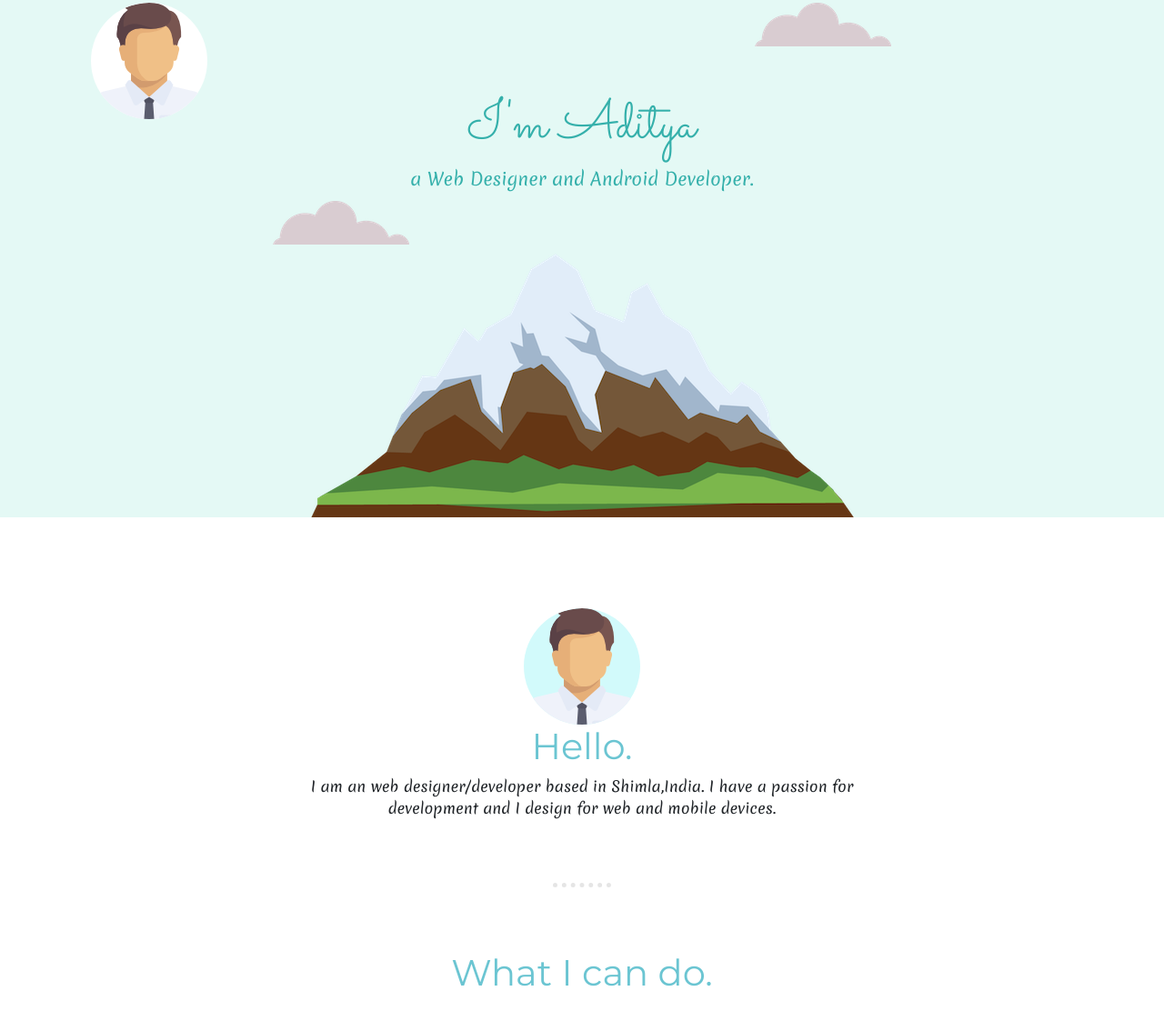
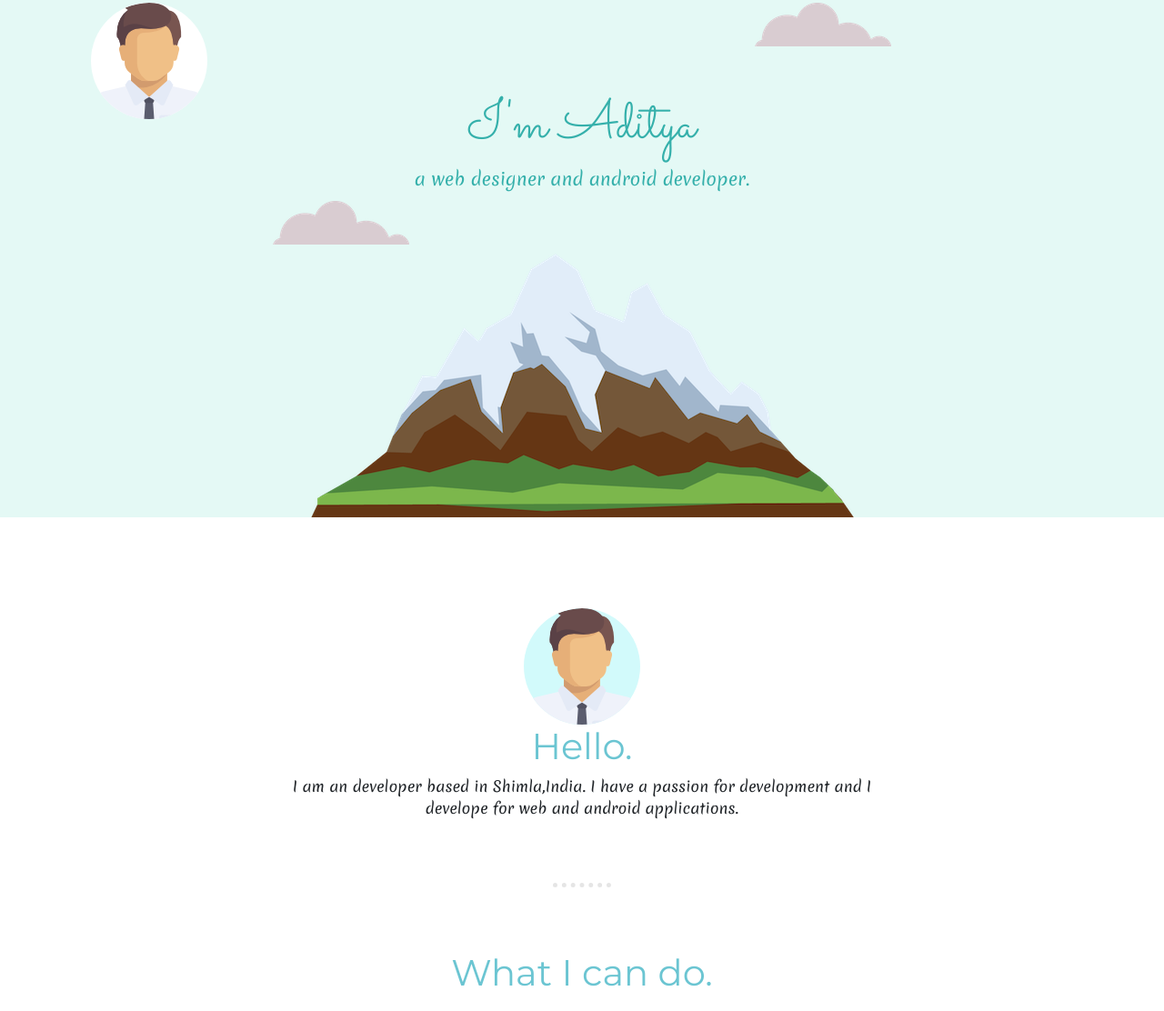
Before and after one commit to adii07/adii07.github.io, a plain HTML site: page index.html in a window 1280 px wide. Shown: the part 103-1215 px from the top of the page at 91% size. Drawn offline with nearby package versions, Linux system fonts and the light colour scheme.

Commit message:
Update index.html

```diff
--- a/index.html
+++ b/index.html
@@ -45,7 +45,7 @@
       <img  class="ad"src="images/boss.png" alt="profile image">
       <img class="cloud1" src="images/cloud.png" alt="cloud image" />
       <h1>I'm Aditya</h1>
-      <p class="book">a Web Designer and Android Developer.</p>
+      <p class="book">a web designer and android developer.</p>
       <img class="cloud2" src="images/cloud.png" alt="cloud image" />
       <img  class="mountain"src="images/mountain.png" alt="mointain image " />
 
@@ -56,7 +56,7 @@
 
           <img  class="boss"src="images/boss.png" alt="profile image">
           <h2>Hello.</h2>
-          <p class="adi">I am an web designer/developer based in Shimla,India. I have a passion for development and I design for web and mobile devices. </p>
+          <p class="adi">I am an developer based in Shimla,India. I have a passion for development and I develope for web and android applications. </p>
         </div>
         <hr class="line">
 
```
